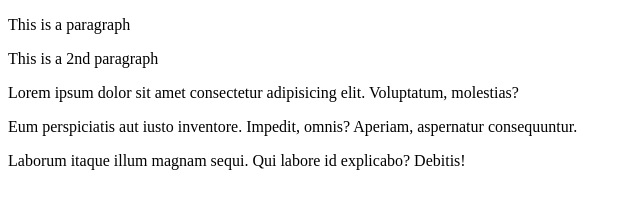
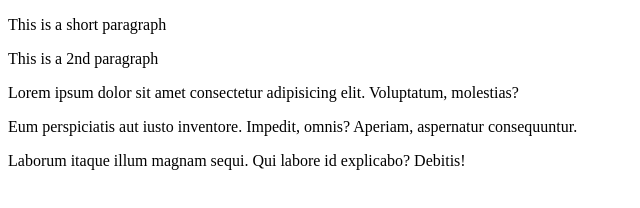
Before and after one commit to Stavan17/Example-Project, a plain HTML site: page index.html in a window 1280 px wide. Shown: the full height of the page, 0-640 px from the left. Drawn offline with Linux system fonts and the light colour scheme.

Commit message:
Corrected Content

```diff
--- a/index.html
+++ b/index.html
@@ -6,7 +6,7 @@
     <title>Document</title>
 </head>
 <body>
-    <p>This is a paragraph</p>
+    <p>This is a short paragraph</p>
     <p>This is a 2nd paragraph</p>
     <p>Lorem ipsum dolor sit amet consectetur adipisicing elit. Voluptatum, molestias?</p>
     <p>Eum perspiciatis aut iusto inventore. Impedit, omnis? Aperiam, aspernatur consequuntur.</p>
```
